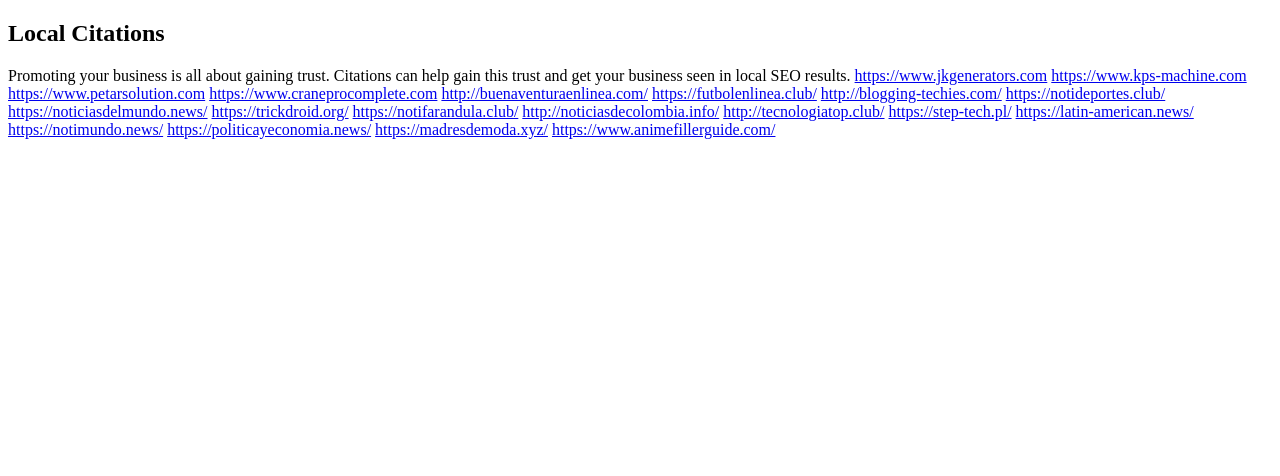
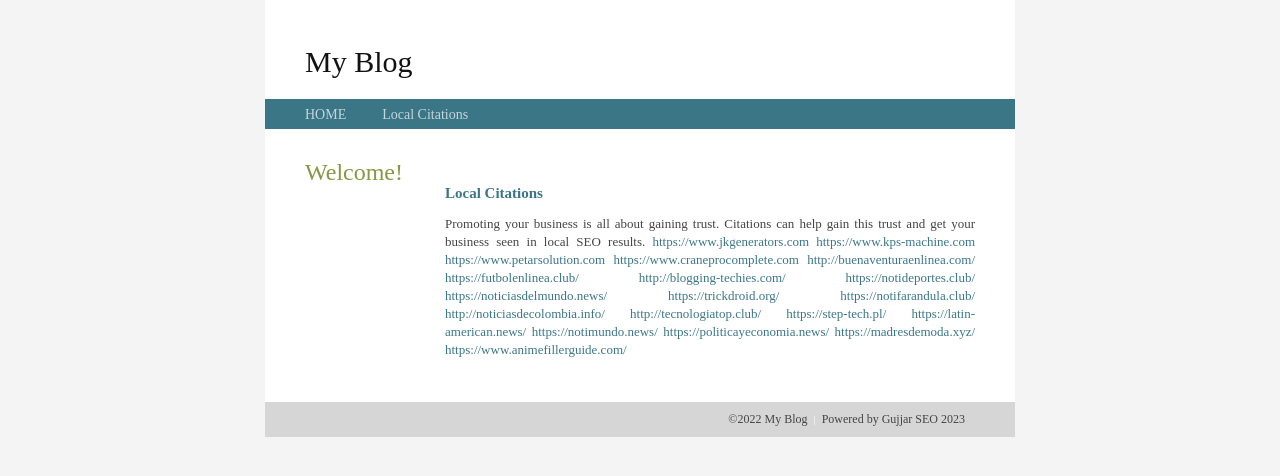
Before and after one commit to muhammadqaisarmehmood/sites, a plain HTML site: page index.html in a window 1280 px wide. Drawn offline with Linux system fonts and the light colour scheme; a web font is replaced by a local one.

Commit message:
Add files via upload

```diff
--- a/index.html
+++ b/index.html
@@ -1,6 +1,26 @@
 <!DOCTYPE html>
 <html>
-<h2>Local Citations</h2>
+<head>
+<title>The Citation Website | Gujjar SEO Group</title>
+<meta http-equiv="Content-Type" content="text/html; charset=utf-8" />
+<link rel="stylesheet" type="text/css" href="style.css"/>
+</head>
+<body>
+
+<div id="container">
+  <header>
+    <div id="header">
+  	<a href="#">My Blog</a>
+    </div>
+    <div id="menu"> <a href="#">HOME</a> &nbsp; &nbsp; &nbsp; &nbsp; <a href="https://www.bellotadigital.com/">Local Citations</a>
+    </div>
+  </header>
+  <div id="sidebar">
+    <h1>Welcome!</h1>
+  </div>
+  <div id="main">
+    <p></p>
+    <h2>Local Citations</h2>
     <p>Promoting your business is all about gaining trust. Citations can help gain this trust and get your business seen in local SEO results.
    <a href="https://www.jkgenerators.com">https://www.jkgenerators.com</a>
 <a href="https://www.kps-machine.com">https://www.kps-machine.com</a>
@@ -21,4 +41,13 @@
 <a href="https://politicayeconomia.news/">https://politicayeconomia.news/</a>
 <a href="https://madresdemoda.xyz/">https://madresdemoda.xyz/</a>
 <a href="https://www.animefillerguide.com/">https://www.animefillerguide.com/</a>
+<a href=""></a>
+
+    </p>
+  </div>
+  <footer>
+     <div id="footer"> &copy;2022 My Blog &nbsp;<span class="separator">|</span>&nbsp; Powered by Gujjar SEO 2023
+     </div>
+  </footer>
+</div>
 </html>
--- /dev/null
+++ b/style.css
@@ -0,0 +1,101 @@
+@font-face {
+font-family: 'Quicksand-Regular';
+src: url(Quicksand-Regular.ttf);
+}
+
+body  {
+background: #F4F4F4;
+margin: 0;
+font-family: 'Quicksand-Regular';
+}
+
+#container {
+width: 750px;
+margin: 0 auto;
+background: #FFFFFF;
+}
+
+#header {
+padding: 45px 0 20px 40px;
+}
+
+#header a {
+color: #121212;
+text-decoration: none;
+font-size: 30px;
+}
+
+#menu {
+background-color: #3b7687;
+padding: 6px 0 6px 40px;
+}
+
+#menu a {
+color: #c5d6db;
+text-decoration: none;
+font-size: 14px;
+}
+
+#menu a:hover {
+color: #ecf2f3;
+}
+
+#sidebar {
+float: left;
+width: 120px;
+padding: 30px 0 0 40px;
+margin: 0;
+}
+
+h1 {
+margin: 0px;
+color: #869843;
+font-size:24px;
+font-weight: normal;
+}
+
+h2 {
+color: #3b7687;
+font-size: 15px;
+margin: 20px 0 5px 0;
+}
+
+#main {
+margin: 0 0 0 180px;
+padding: 35px 40px 30px 0;
+color: #444444;
+font-size: 13px;
+line-height: 18px;
+text-align: justify;
+}
+
+#main a {
+color: #3b7687;
+text-decoration: none;
+}
+
+#main a:hover {
+color: #444444;
+}
+
+#footer {
+padding: 10px 50px 10px 50px;
+background: #d6d6d6;
+color: #444444;
+font-size: 12px;
+text-align: right;
+}
+
+#footer a {
+text-decoration: none;
+color: #262626;
+}
+
+#footer a:hover {
+color: #666666;
+}
+
+.separator {
+font-size:11px;
+color:#FFFFFF;
+}
```
Also changed, not shown: robots.txt (added).
